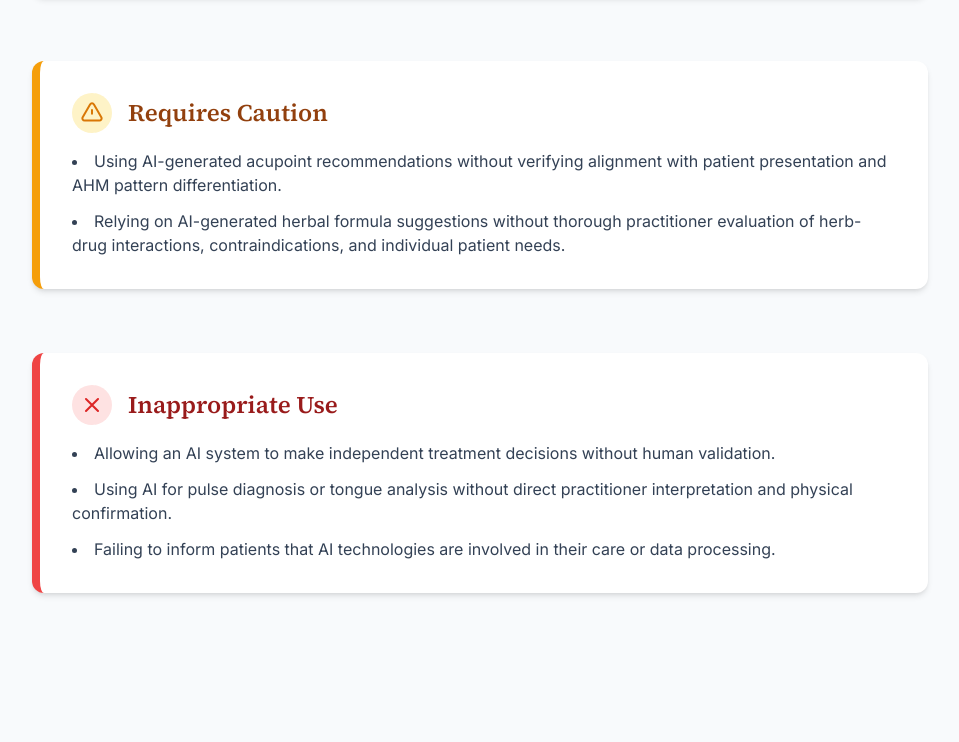
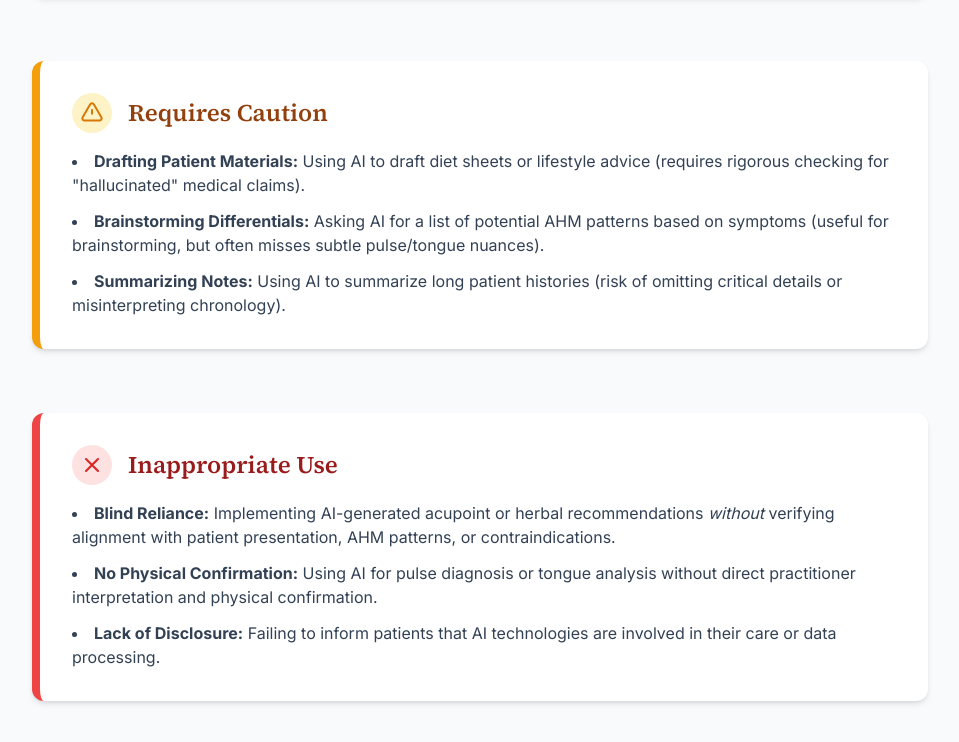
Before and after one commit to Learning-AI-swoo/framework, a plain HTML site: page use-cases.html in a window 1280 px wide. Shown: the part 560-1302 px from the top of the page, without its empty margins (160-1119 px from the left). Before the commit the page ends 1265 px from the top, so only its background shows below. Drawn offline with nearby package versions, Linux system fonts and the light colour scheme.

Commit message:
Update use-cases.html

```diff
--- a/use-cases.html
+++ b/use-cases.html
@@ -73,8 +73,9 @@
                     <h3 class="title-font text-2xl font-semibold text-amber-800">Requires Caution</h3>
                 </div>
                 <ul class="space-y-3 list-disc list-inside text-slate-700">
-                    <li>Using AI-generated acupoint recommendations without verifying alignment with patient presentation and AHM pattern differentiation.</li>
-                    <li>Relying on AI-generated herbal formula suggestions without thorough practitioner evaluation of herb-drug interactions, contraindications, and individual patient needs.</li>
+                    <li><strong>Drafting Patient Materials:</strong> Using AI to draft diet sheets or lifestyle advice (requires rigorous checking for "hallucinated" medical claims).</li>
+                    <li><strong>Brainstorming Differentials:</strong> Asking AI for a list of potential AHM patterns based on symptoms (useful for brainstorming, but often misses subtle pulse/tongue nuances).</li>
+                    <li><strong>Summarizing Notes:</strong> Using AI to summarize long patient histories (risk of omitting critical details or misinterpreting chronology).</li>
                 </ul>
             </div>
 
@@ -86,9 +87,9 @@
                     <h3 class="title-font text-2xl font-semibold text-red-800">Inappropriate Use</h3>
                 </div>
                 <ul class="space-y-3 list-disc list-inside text-slate-700">
-                    <li>Allowing an AI system to make independent treatment decisions without human validation.</li>
-                    <li>Using AI for pulse diagnosis or tongue analysis without direct practitioner interpretation and physical confirmation.</li>
-                    <li>Failing to inform patients that AI technologies are involved in their care or data processing.</li>
+                    <li><strong>Blind Reliance:</strong> Implementing AI-generated acupoint or herbal recommendations <em>without</em> verifying alignment with patient presentation, AHM patterns, or contraindications.</li>
+                    <li><strong>No Physical Confirmation:</strong> Using AI for pulse diagnosis or tongue analysis without direct practitioner interpretation and physical confirmation.</li>
+                    <li><strong>Lack of Disclosure:</strong> Failing to inform patients that AI technologies are involved in their care or data processing.</li>
                 </ul>
             </div>
 
@@ -96,3 +97,5 @@
     </main>
 </body>
 </html>
+</body>
+</html>
```
